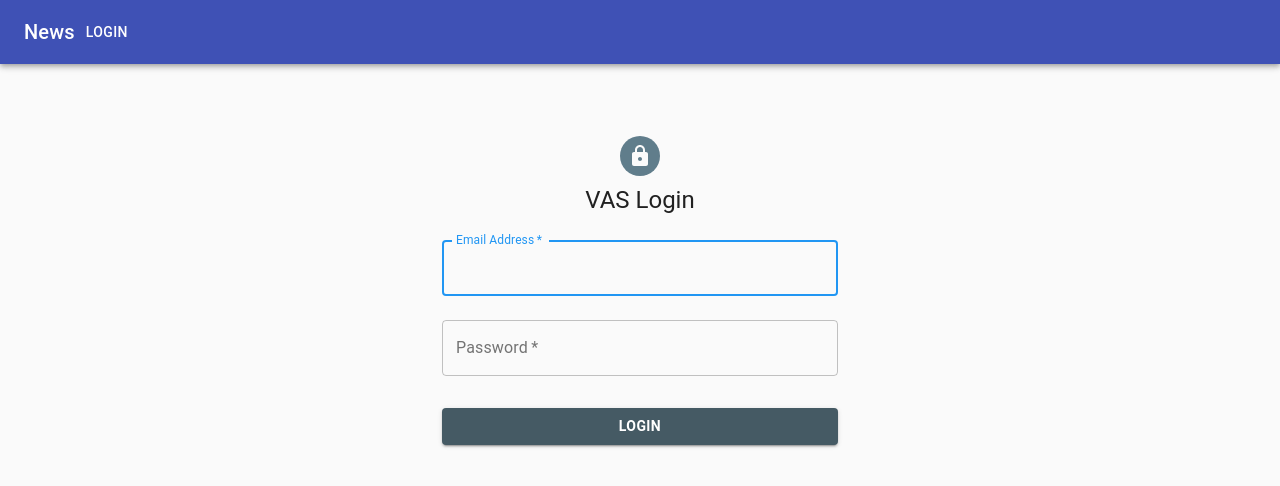
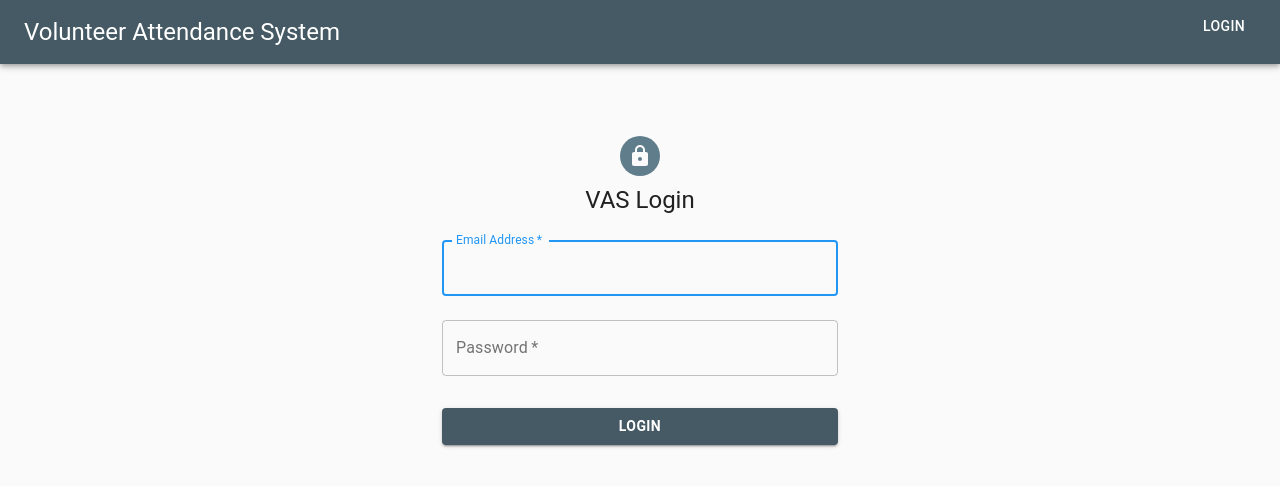
Before and after one commit to dvale94/vas, a React (Create React App) app in the folder client/: page / in a window 1280 px wide. Shown: the top 486 px of the page. Built offline with nearby package versions, Linux system fonts and the light colour scheme.

Commit message:
Customized the NavBar (styling + button actions)

```diff
--- a/client/src/components/NavBar.js
+++ b/client/src/components/NavBar.js
@@ -1,34 +1,77 @@
-import React, { Component } from 'react';
+import React from 'react';
 import AppBar from '@material-ui/core/AppBar';
 import Toolbar from '@material-ui/core/Toolbar';
 import Typography from '@material-ui/core/Typography';
+import { makeStyles } from '@material-ui/core/styles';
+import SearchIcon from '@material-ui/icons/Search';
+import MoreIcon from '@material-ui/icons/MoreVert';
 import Button from '@material-ui/core/Button';
+import { createMuiTheme } from '@material-ui/core/styles';
+import { ThemeProvider } from '@material-ui/core/styles';
+import Menu from '@material-ui/core/Menu';
+import MenuItem from '@material-ui/core/MenuItem';
 
-const classes = {
-    container: {
-        display: 'flex'
+const theme = createMuiTheme({
+    palette: {
+      primary: {
+          main: "#455a64"
+      },
+    }
+  });
+
+const useStyles = makeStyles(theme => ({
+  root: {
+    flexGrow: 1,
+  },
+  toolbar: {
+    minHeight: 64,
+    alignItems: 'flex-start',
+    paddingTop: theme.spacing(1),
+    paddingBottom: theme.spacing(2),
   },
   title: {
-        flexGrow: 1
-    }
-}
+    flexGrow: 1,
+    alignSelf: 'flex-end',
+  },
+}));
 
-class NavBar extends Component {
+export default function NavBar() {
+  const classes = useStyles();
+  const [anchorEl, setAnchorEl] = React.useState(null);
 
-    render() {
+  const handleClick = event => {
+    setAnchorEl(event.currentTarget);
+  };
+
+  const handleClose = () => {
+    setAnchorEl(null);
+  };
+
   return (
-            <div className={classes.container}>
-                <AppBar position='static'>
-                    <Toolbar>
-                    <Typography variant="h6" className={classes.title}>
-                        News
+    <ThemeProvider theme={theme}>
+    <div className={classes.root}>
+      <AppBar position="static">
+        <Toolbar className={classes.toolbar}>
+          <Typography className={classes.title} variant="h5" noWrap>
+           Volunteer Attendance System
           </Typography>
-                    <Button color="inherit">Login</Button>
+          <Button aria-label="display more actions" edge="end" color="inherit" aria-controls="simple-menu" aria-haspopup="true" onClick={handleClick}>
+              Login
+          </Button>
+          <Menu
+            id="simple-menu"
+            anchorEl={anchorEl}
+            keepMounted
+            open={Boolean(anchorEl)}
+            onClose={handleClose}
+        >
+            <MenuItem onClick={handleClose}>Action 1</MenuItem>
+            <MenuItem onClick={handleClose}>Action 2</MenuItem>
+            <MenuItem onClick={handleClose}>Action 3</MenuItem>
+        </Menu>
         </Toolbar>
       </AppBar>
     </div>
+    </ThemeProvider>
   );
 }
-}
-
-export default NavBar;
```
Lines whose indentation alone changed are shown as unchanged.
